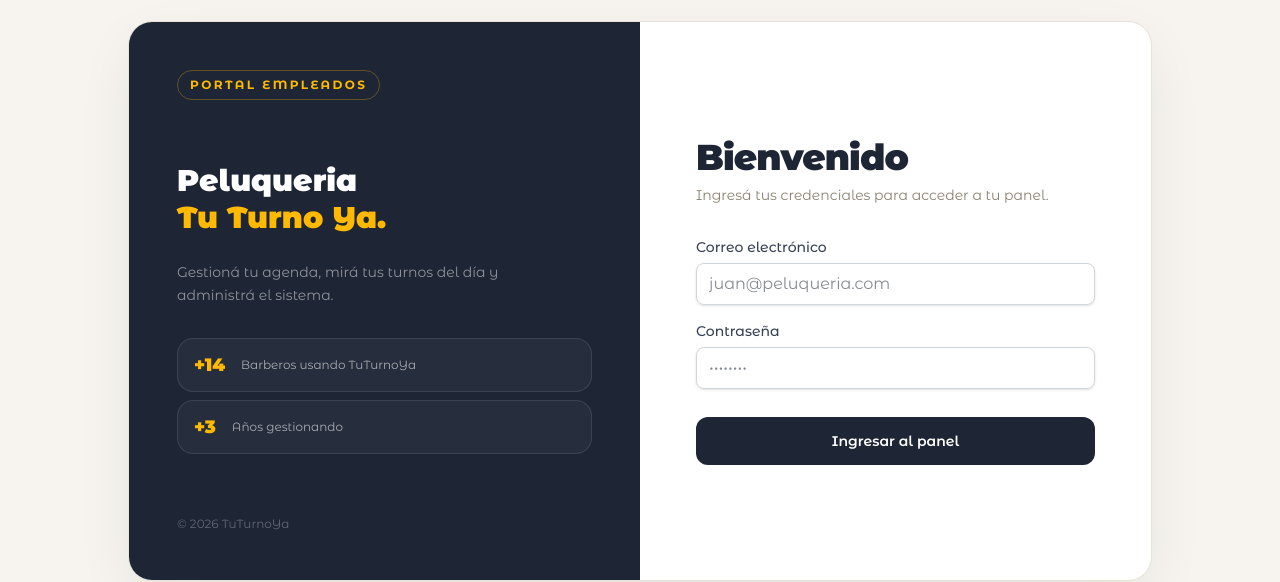
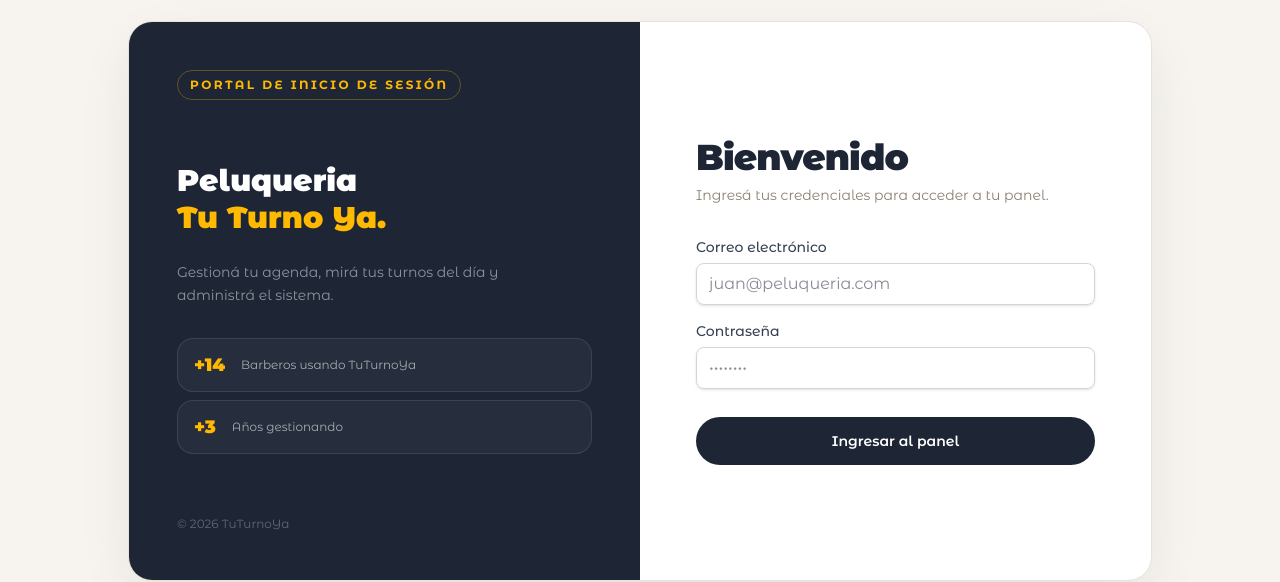
Before and after one commit to matiibuffaRC/TuTurnoYa, a React (Vite) app in the folder client/: page /admins-panel in a window 1280 px wide. Shown: the part 124-706 px from the top of the page. Built offline with nearby package versions, Linux system fonts and the light colour scheme; no server answers.

Commit message:
Retocamos un poco lo del inicio de sesión

```diff
--- a/client/src/pages/AdminsPanel.jsx
+++ b/client/src/pages/AdminsPanel.jsx
@@ -43,14 +43,14 @@ const AdminsPanel = () => {
         <div className="min-h-[calc(100vh-80px)] flex items-center justify-center bg-[#f7f4ef] p-4 md:p-10 montserrat-alternates">
             <div className="max-w-5xl w-full bg-white rounded-3xl border border-[#e8e2d8] shadow-[0_20px_60px_-10px_rgba(30,37,53,0.10)] overflow-hidden grid md:grid-cols-12 min-h-140">
 
-                {/* Izquierda */}
+                {/* Desktop */}
                 <div className="hidden md:flex md:col-span-6 bg-[#1e2535] p-12 flex-col justify-between relative overflow-hidden">
                     <div className="absolute inset-0 bg-[radial-gradient(ellipse_at_bottom_right,rgba(180,130,50,0.07)_0%, transparent_55%)] pointer-events-none" />
                     <div className="absolute inset-0 bg-[radial-gradient(ellipse_at_bottom_right,rgba(180,130,50,0.07)_0%, transparent_55%)] pointer-events-none" />
 
                     <div className="relative z-10">
                         <span className="inline-block text-xs font-bold tracking-[0.2em] uppercase text-amber-400 border border-amber-400/30 px-3 py-1.5 rounded-full">
-                            Portal Empleados
+                            Portal de inicio de sesión
                         </span>
                     </div>
 
@@ -83,11 +83,11 @@ const AdminsPanel = () => {
                     </p>
                 </div>
 
-                {/* Derecha */}
+                {/* Mobile */}
                 <div className="col-span-12 md:col-span-6 p-8 sm:p-12 md:p-14 flex flex-col justify-center">
                     <div className="block md:hidden text-center mb-8">
                         <h2 className="text-4xl font-black text-[#1e2535] tracking-tight">TuTurnoYa</h2>
-                        <p className="text-sm text-[#8a8070] mt-1 font-medium uppercase tracking-widest">Portal Empleados</p>
+                        <p className="text-sm text-[#8a8070] mt-1 font-medium uppercase tracking-widest">Portal de inicio de sesión</p>
                     </div>
 
                     <div className="hidden md:block mb-8">
@@ -108,7 +108,7 @@ const AdminsPanel = () => {
                             <InputField label="Contraseña" type="password" name="password" value={credentials.password} onChange={handleChange} placeholder="••••••••" />
                         </div>
 
-                        <button type="submit" disabled={isLoading} className="w-full mt-2 bg-[#1e2535] hover:bg-[#2d3748] text-white font-semibold text-sm py-3.5 px-4 rounded-xl transition-colors duration-200 active:scale-[0.98] disabled:opacity-50 disabled:cursor-not-allowed cursor-pointer" >
+                        <button type="submit" disabled={isLoading} className="w-full mt-2 bg-[#1e2535] hover:bg-[#2d3748] text-white font-semibold text-sm py-3.5 px-4 rounded-full transition-colors duration-200 active:scale-[0.98] disabled:opacity-50 disabled:cursor-not-allowed cursor-pointer" >
                         {isLoading ? (
                             <span className="flex items-center justify-center gap-2">
                                 <svg className="animate-spin h-4 w-4" fill="none" viewBox="0 0 24 24">
```
Also changed, not shown: client/src/components/AdminsPanel/InputField.jsx (+2 -8 lines).
